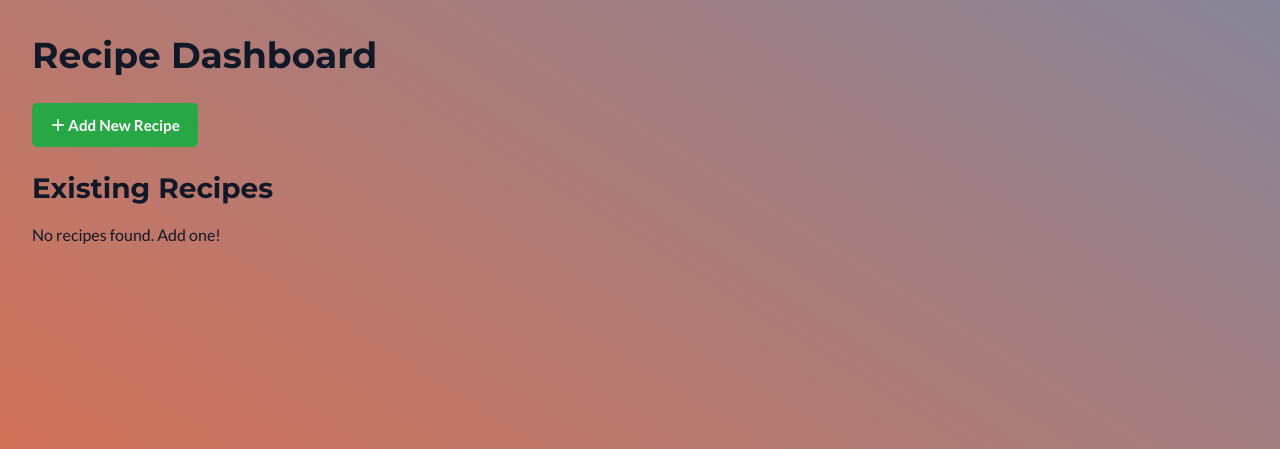
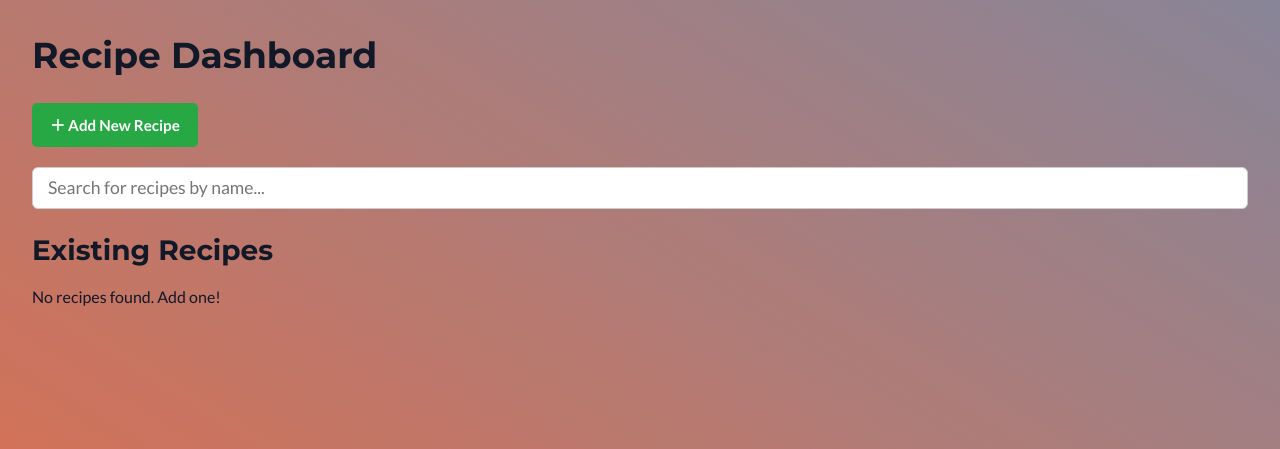
Before and after one commit to ATrapenard/Bliss_Analytics_Dashboard, a Flask app: page /recipes in a window 1280 px wide. Shown: the part 59-508 px from the top of the page. Run offline with Flask 3, Linux system fonts and the light colour scheme; data that the repository does not hold is empty; some libraries are stand-ins or nearby versions.

Commit message:
Added search bar to Recipes

```diff
--- a/templates/recipes.html
+++ b/templates/recipes.html
@@ -45,11 +45,24 @@
         }
         .content th { background-color: var(--background-light); font-size: 0.75rem; text-transform: uppercase; color: var(--text-medium); }
         /* REMOVED: .content tr:last-child td { border-bottom: none; } */
+        .search-container {
+            width: 100%;
+            margin-top: 20px;
+            margin-bottom: 20px;
+        }
+        .search-container input[type="text"] {
+            width: 100%;
+            margin-bottom: 0;
+            font-size: 1.1em;
+            padding: 12px 15px;
+        }
     </style>
 
     <h1>Recipe Dashboard</h1>
     <a href="{{ url_for('new_recipe_form') }}" class="button-link submit-btn">＋ Add New Recipe</a>
-
+    <div class="search-container">
+        <input type="text" id="recipeSearch" placeholder="Search for recipes by name...">
+    </div>
     <h2>Existing Recipes</h2>
 
     {% for recipe in recipes %}
@@ -110,6 +123,24 @@
                     }
                 });
             });
+            const searchInput = document.getElementById('recipeSearch');
+            // Select all the recipe-card divs
+            const allCards = document.querySelectorAll('.recipe-card');
+
+            searchInput.addEventListener('input', function(e) {
+                const searchTerm = e.target.value.toLowerCase();
+
+                allCards.forEach(card => {
+                    // Find the recipe name within this card
+                    const recipeName = card.querySelector('.recipe-name').textContent.toLowerCase();
+
+                    if (recipeName.includes(searchTerm)) {
+                        card.style.display = ''; // Show the card
+                    } else {
+                        card.style.display = 'none'; // Hide the card
+                    }
+                });
+            });
         });
     </script>
 {% endblock %}
```
